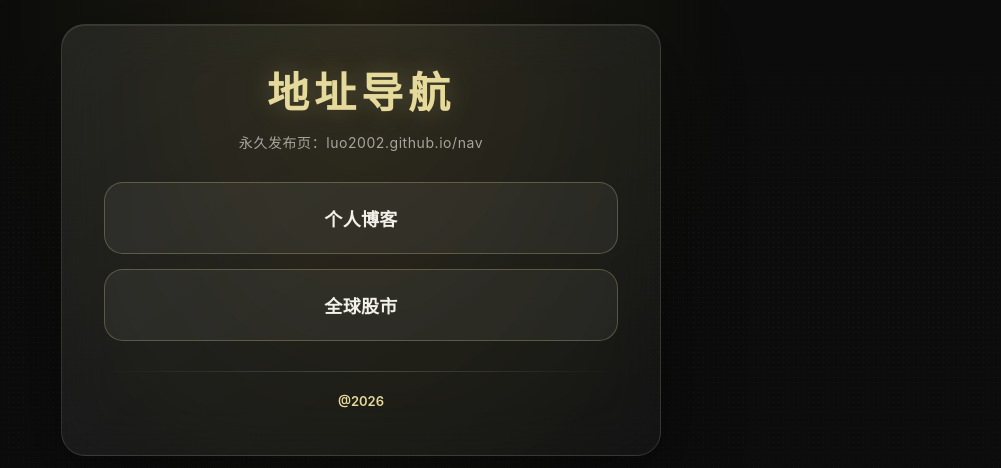
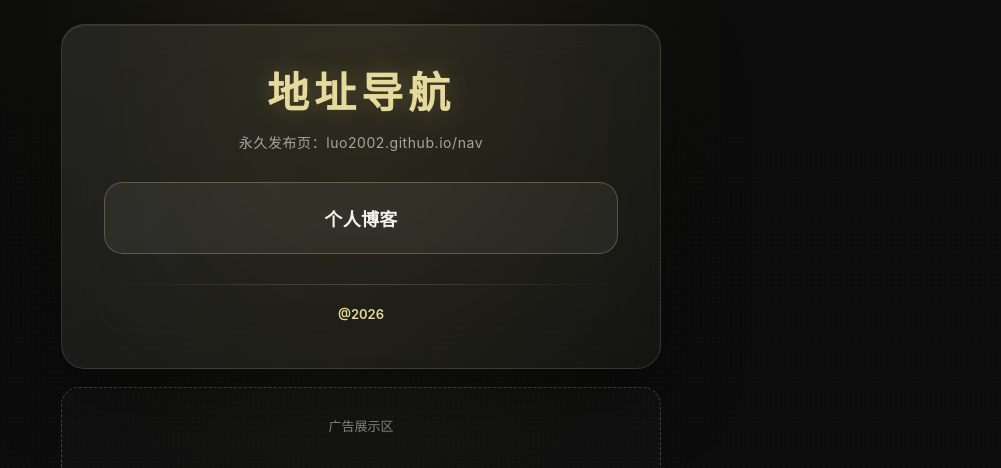
Before and after one commit to luo2002/nav, a plain HTML site: page index.html in a window 1280 px wide. Shown: the top 468 px of the page, without its empty margins (279-1280 px from the left). Drawn offline with Linux system fonts and the light colour scheme.

Commit message:
Update index.html

```diff
--- a/index.html
+++ b/index.html
@@ -190,7 +190,7 @@
         <!-- <a class="nav-link" href="https://my.racknerd.com/aff.php?aff=21516" target="_blank" rel="noopener noreferrer">vps推荐</a> -->
 
         <a class="nav-link" href="https://xiokok.blogspot.com" target="_blank" rel="noopener noreferrer">个人博客</a>
-        <a class="nav-link" href="https://cn.tradingview.com/?aff_id=1172077" target="_blank" rel="noopener noreferrer">全球股市</a>
+        <!-- <a class="nav-link" href="https://cn.tradingview.com/?aff_id=1172077" target="_blank" rel="noopener noreferrer">全球股市</a> -->
 
         <!-- <a class="nav-link" href="https://xi678.blogspot.com/2026/10/cj.html" target="_blank" rel="noopener noreferrer">安全出金</a> -->
         <!-- <a class="nav-link" href="https://x.com" target="_blank" rel="noopener noreferrer">𝕏</a> -->
```
